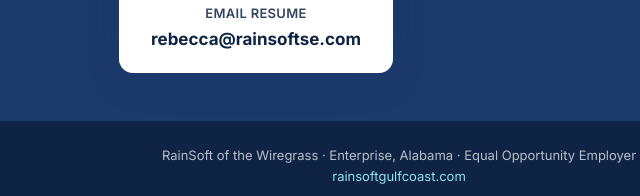
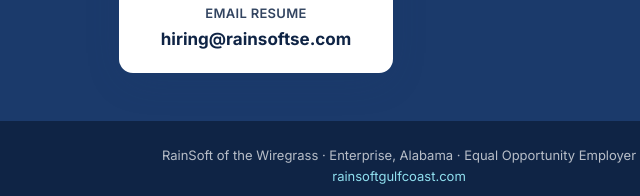
Before and after one commit to rbccann6-wq/tsc-hiring, a website: page public/rainsoft-careers.html in a window 1280 px wide. Shown: the part 2956-3152 px from the top of the page, 241-881 px from the left. Drawn offline with Linux system fonts and the light colour scheme; a script that the page names is missing.

Commit message:
Update RainSoft careers email to hiring@rainsoftse.com

```diff
--- a/public/rainsoft-careers.html
+++ b/public/rainsoft-careers.html
@@ -340,10 +340,10 @@ footer a { color: var(--aqua-light); text-decoration: none; }
         <span class="label">Text</span>
         <span class="value">(334) 489-5815</span>
       </a>
-      <a href="mailto:rebecca@rainsoftse.com?subject=Service%20Admin%20Application" class="cta">
+      <a href="mailto:hiring@rainsoftse.com?subject=Service%20Admin%20Application" class="cta">
         <span class="icon">📧</span>
         <span class="label">Email resume</span>
-        <span class="value">rebecca@rainsoftse.com</span>
+        <span class="value">hiring@rainsoftse.com</span>
       </a>
     </div>
   </div>
```
